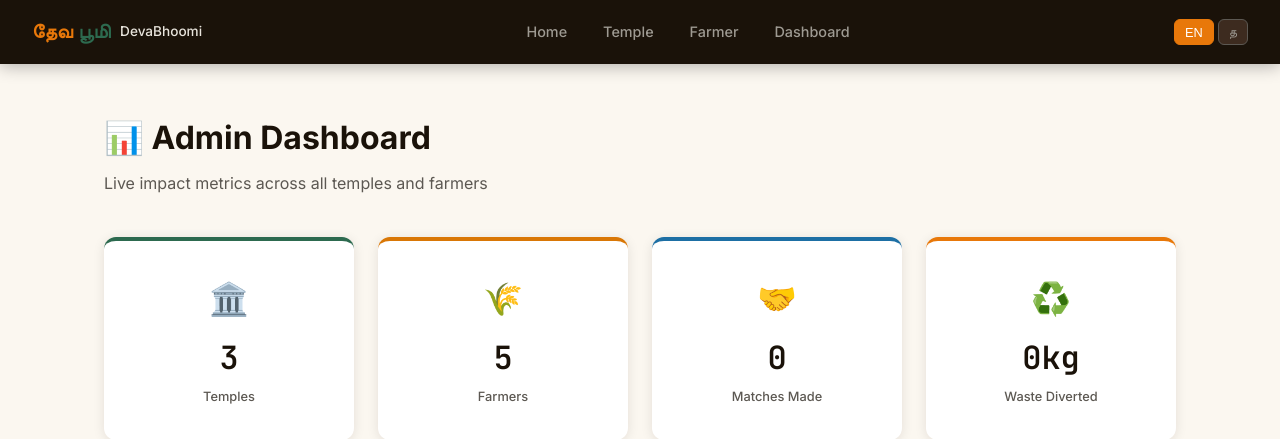
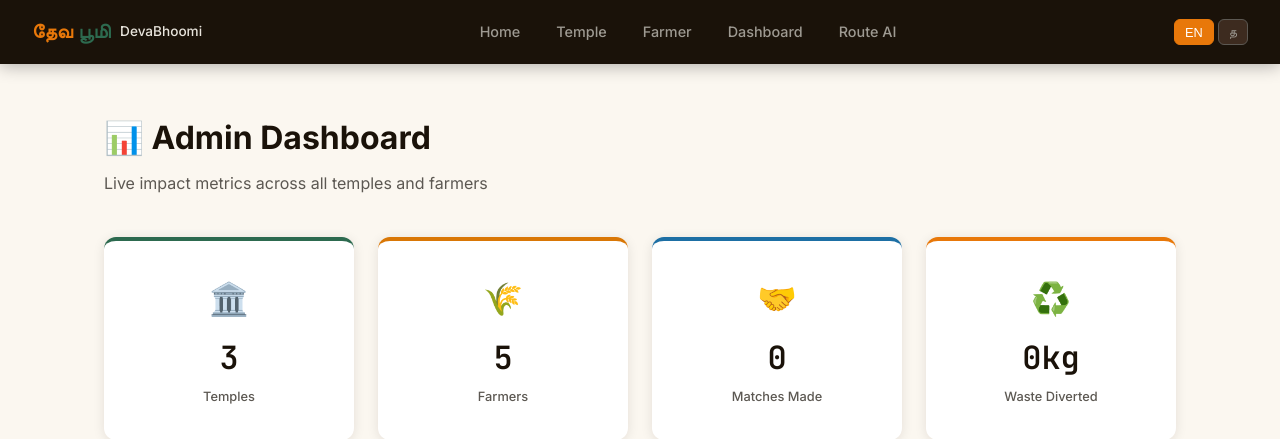
Before and after one commit to sivapriya122006/DevaBhoomi-EcoCoders, a Flask app: page /admin in a window 1280 px wide. Shown: the top 439 px of the page. Run offline with Flask 3, Linux system fonts and the light colour scheme; some web fonts are replaced.

Commit message:
Update base.html

```diff
--- a/templates/base.html
+++ b/templates/base.html
@@ -20,6 +20,7 @@
       <a href="/temple" class="nav-link">Temple</a>
       <a href="/farmer" class="nav-link">Farmer</a>
       <a href="/admin" class="nav-link">Dashboard</a>
+      <a href="/route" class="nav-link">Route AI</a>
     </div>
     <div class="lang-toggle">
       <button class="lang-btn active" onclick="setLang('en')">EN</button>
```
